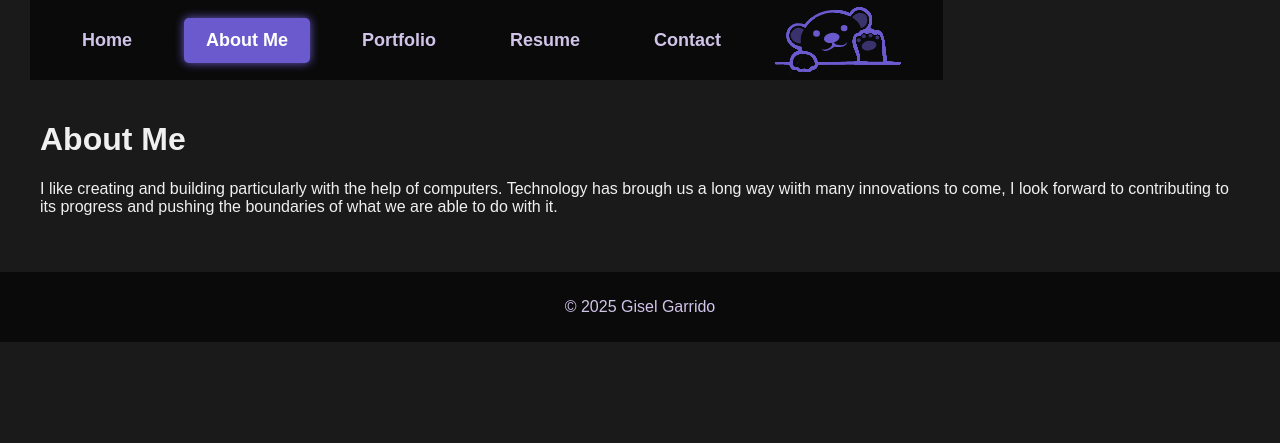
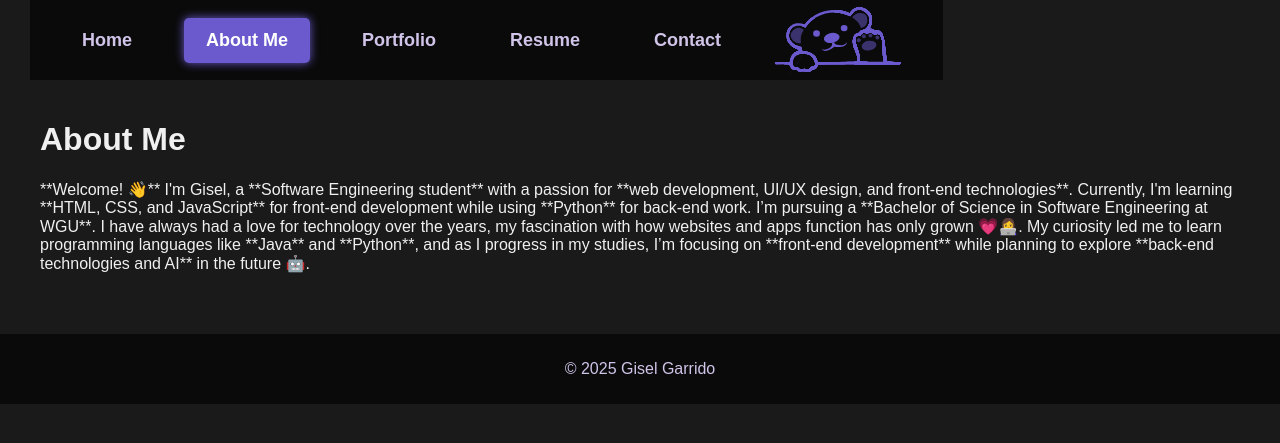
Before and after one commit to les1g/Gsite, a Flask app: page /about in a window 1280 px wide. Shown: the top 443 px of the page. Run offline with Flask 3, Linux system fonts and the light colour scheme.

Commit message:
Update about.html
updated information

```diff
--- a/templates/about.html
+++ b/templates/about.html
@@ -2,8 +2,30 @@
 
 {% block content %}
     <h1>About Me</h1>
-    <p>I like creating and building particularly with the help of computers.
-        Technology has brough us a long way wiith many innovations to come, I
-        look forward to contributing to its progress and pushing the boundaries
-        of what we are able to do with it. </p>
+    <p>**Welcome! 👋** I'm Gisel, a **Software Engineering student** with a passion for
+        **web development, UI/UX design, and front-end technologies**. Currently, I'm learning
+        **HTML, CSS, and JavaScript** for front-end development while using **Python** for
+        back-end work.
+        I’m pursuing a **Bachelor of Science in Software Engineering at WGU**. I have always
+        had a love for technology over the years, my fascination with how websites and apps
+        function has only grown 💗👩‍💻. My curiosity led me to learn programming languages like
+        **Java** and **Python**, and as I progress in my studies, I’m focusing on **front-end
+        development** while planning to explore **back-end technologies and AI** in the future
+        🤖.</p>
+
+    <h1></h1>
+    <p></p>
+
+    <h1></h1>
+    <p></p>
+
+    <h1></h1>
+    <p></p>
+
+    <h1></h1>
+    <p></p>
+
+    <h1></h1>
+    <p></p>
+
 {% endblock %}
```
